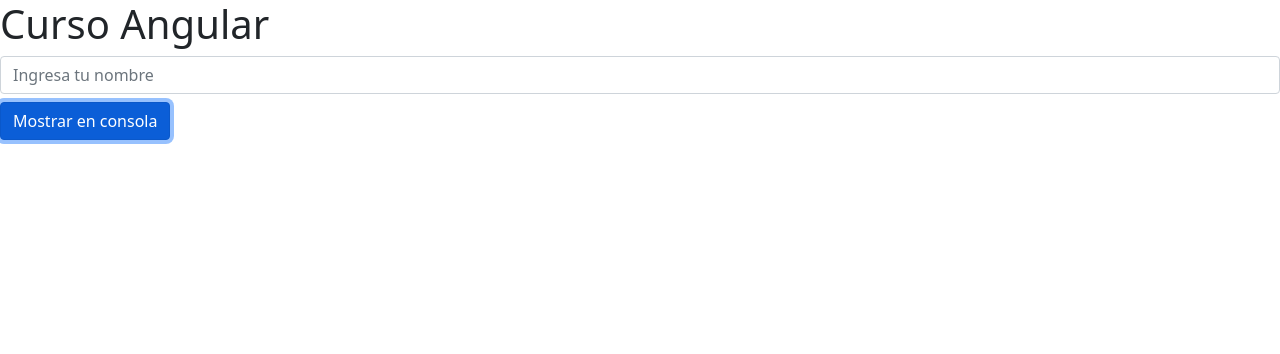
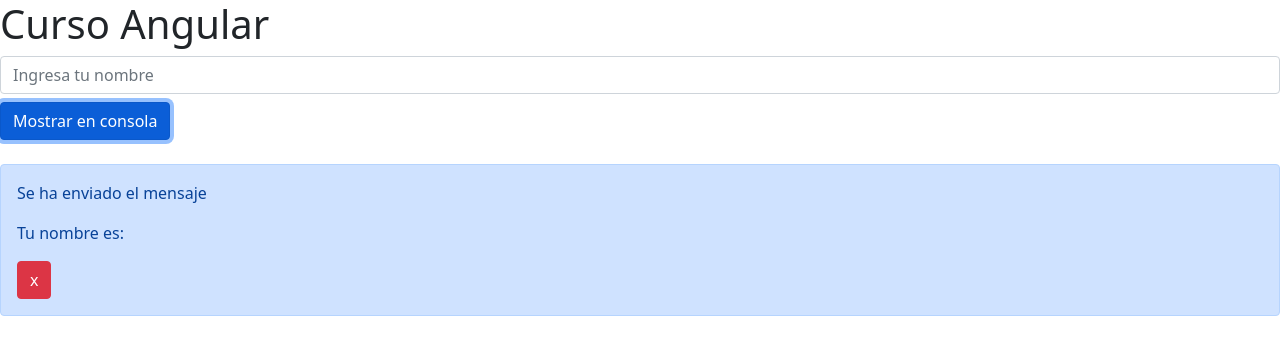
Before and after one commit to jhonatanhuaman76/curso_angular, an Angular app: page / in a window 1280 px wide. Both pictures are taken after a click on the button "Mostrar en consola". Shown: the top 354 px of the page. Built offline with nearby package versions, Linux system fonts and the light colour scheme.

Commit message:
Directiva ngIf / Else

```diff
--- a/src/app/formulario/formulario.component.html
+++ b/src/app/formulario/formulario.component.html
@@ -9,3 +9,18 @@ Acceder a su valor: variable.value
 <button class="btn btn-primary mt-2" (click)="mostrarEnConsola(name.value)">
   Mostrar en consola
 </button>
+
+<div class="alert alert-primary mt-4" *ngIf="openAlert; else mensaje">
+  <p>Se ha enviado el mensaje</p>
+  <p>Tu nombre es: {{ name.value }}</p>
+  <button class="btn btn-danger" (click)="openAlert = false">
+    x
+  </button>
+</div>
+
+<!-- Aparece cuando ngIf no se cumple. Mostrando lo que hay en el else-->
+<ng-template #mensaje>
+  <div class="alert alert-danger mt-4">
+    <p>No se ha enviado el mensaje</p>
+  </div>
+</ng-template>
--- a/src/app/formulario/formulario.component.ts
+++ b/src/app/formulario/formulario.component.ts
@@ -6,8 +6,10 @@ import { Component } from '@angular/core';
   styleUrl: './formulario.component.css'
 })
 export class FormularioComponent {
+  openAlert: boolean = false;
 
   mostrarEnConsola(name: string) {
     console.log(name);
+    this.openAlert = true;
   }
 }
```
